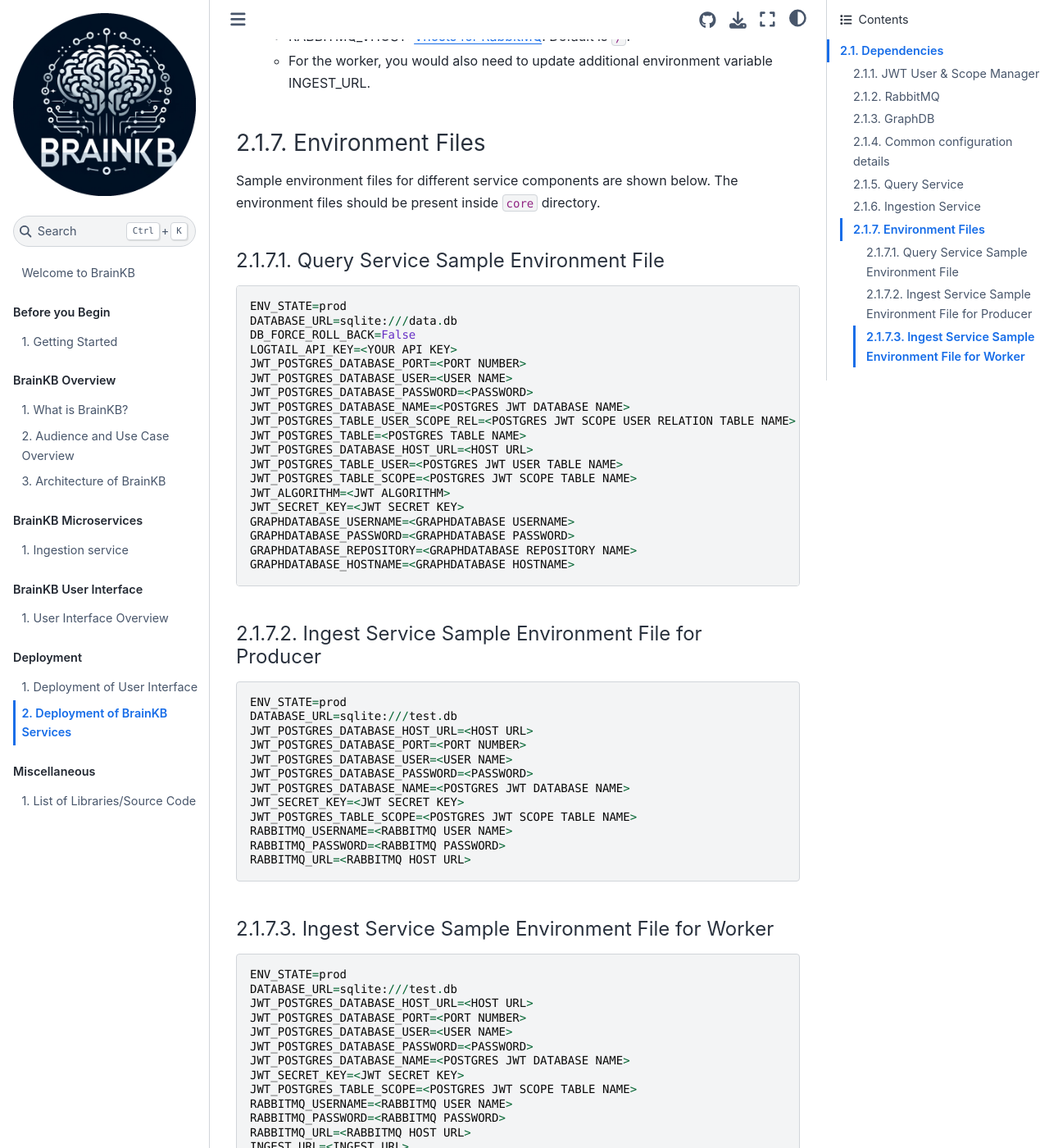
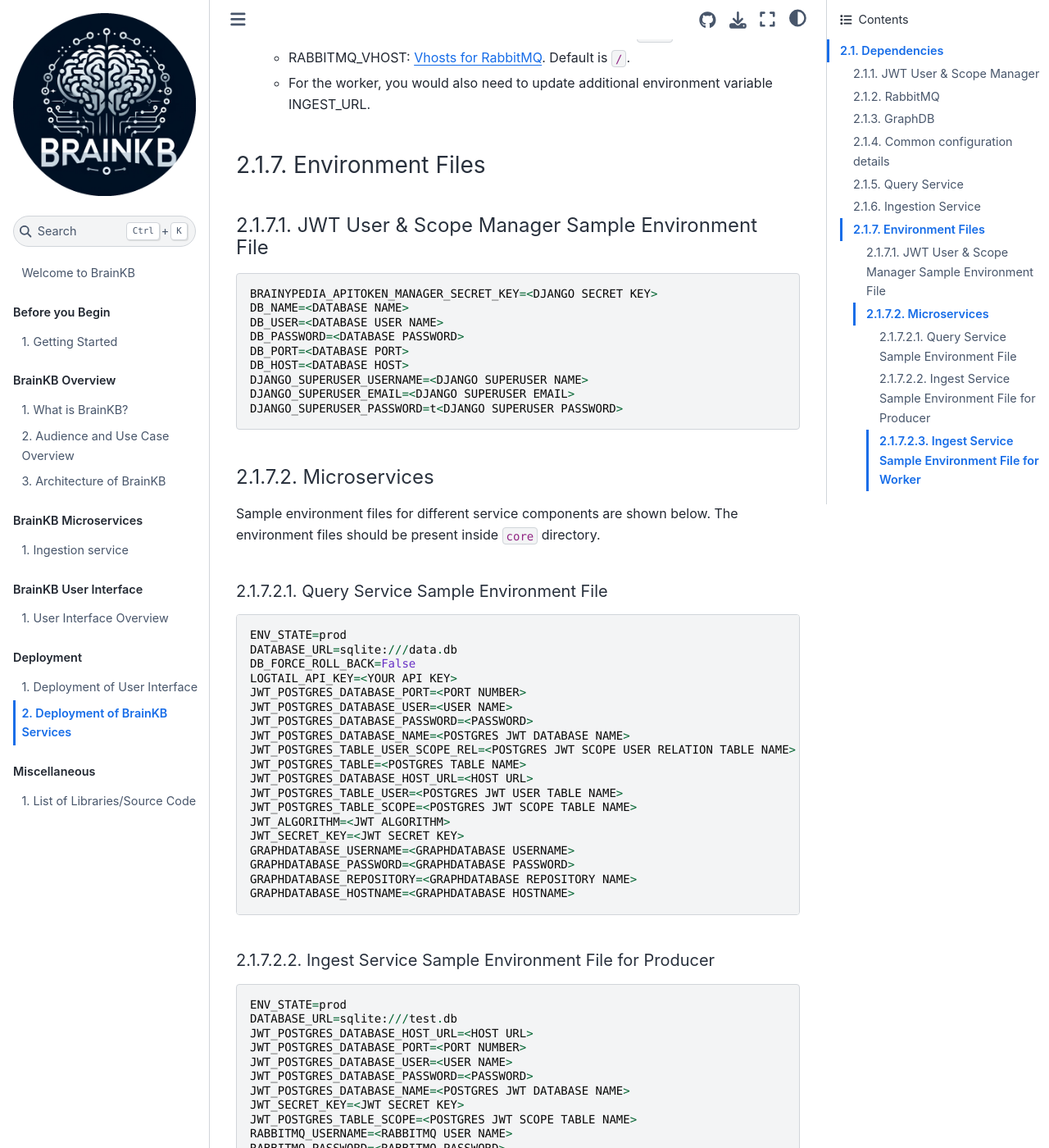
Before and after one commit to sensein/brainkbdocs, a Jupyter Book: the page built from docs/deployment_braikbservices.md, in a window 1280 px wide and 1400 px high, scrolled down 6500 px. Shown: the whole window at 82% size. Built offline with Jupyter Book 1.0.4 settings and Sphinx 7.4.7 and the Sphinx Book theme 1.1.4, drawn with Linux system fonts in a browser that asks for light colours; some of the changed text lies outside the part shown.

Commit message:
sample User & Scope Manager env files added

````diff
--- a/docs/deployment_braikbservices.md
+++ b/docs/deployment_braikbservices.md
@@ -126,9 +126,24 @@ Ingestion service implements the functionalities to interact with the messaging
 
 
 ### Environment Files
+(content:references:sampleenvfilejwtuserscopemanagerapp)=
+#### JWT User & Scope Manager Sample Environment File
+
+```
+BRAINYPEDIA_APITOKEN_MANAGER_SECRET_KEY=<DJANGO SECRET KEY>
+DB_NAME=<DATABASE NAME>
+DB_USER=<DATABASE USER NAME>
+DB_PASSWORD=<DATABASE PASSWORD>
+DB_PORT=<DATABASE PORT>
+DB_HOST=<DATABASE HOST>
+DJANGO_SUPERUSER_USERNAME=<DJANGO SUPERUSER NAME>
+DJANGO_SUPERUSER_EMAIL=<DJANGO SUPERUSER EMAIL>
+DJANGO_SUPERUSER_PASSWORD=t<DJANGO SUPERUSER PASSWORD>
+```
+#### Microservices
 Sample environment files for different service components are shown below. The environment files should be present inside `core` directory.
 (content:references:sampleenvlabelsqueryservice)=
-#### Query Service Sample Environment File
+##### Query Service Sample Environment File
 
 ```
 ENV_STATE=prod
@@ -152,7 +167,7 @@ GRAPHDATABASE_REPOSITORY=<GRAPHDATABASE REPOSITORY NAME>
 GRAPHDATABASE_HOSTNAME=<GRAPHDATABASE HOSTNAME>
 ```
 (content:references:sampleingestproducer)=
-#### Ingest Service Sample Environment File for Producer
+##### Ingest Service Sample Environment File for Producer
 ```
 ENV_STATE=prod
 DATABASE_URL=sqlite:///test.db
@@ -169,7 +184,7 @@ RABBITMQ_URL=<RABBITMQ HOST URL>
 ```
 
 (content:references:sampleingestworker)=
-#### Ingest Service Sample Environment File for Worker
+##### Ingest Service Sample Environment File for Worker
 ```
 ENV_STATE=prod
 DATABASE_URL=sqlite:///test.db
````
Also changed, not shown: other parts of docs/deployment_braikbservices.md (+2 -2 lines).
